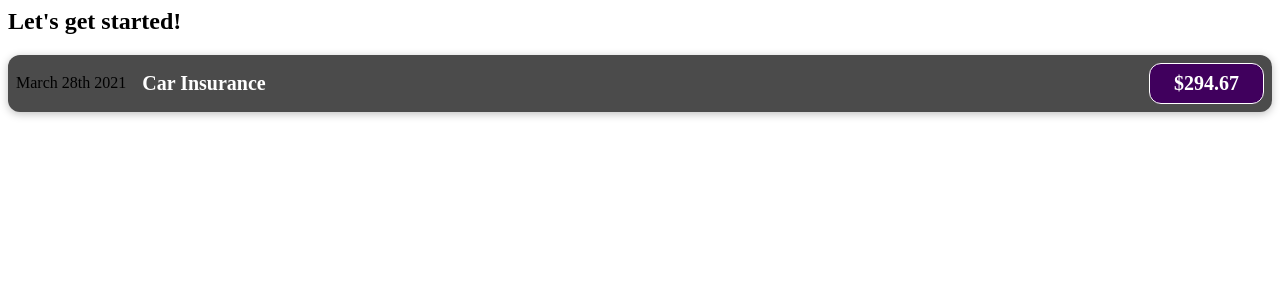
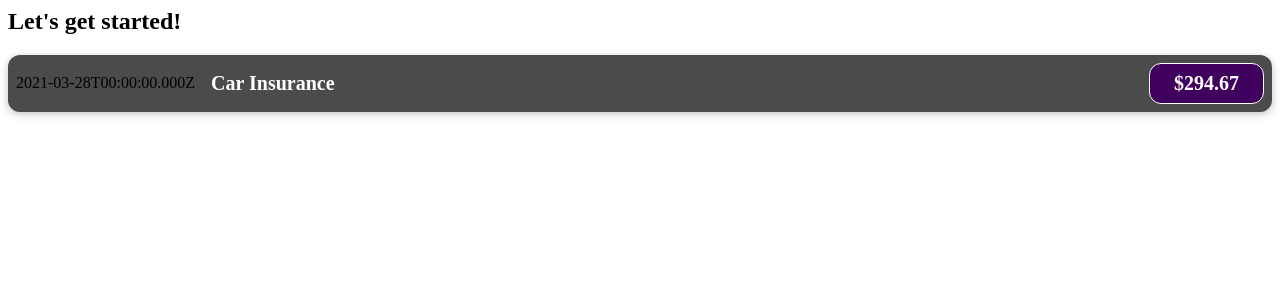
Before and after one commit to ajiajith001/react-tranining-expensive-tracker, a React (Create React App) app: page / in a window 1280 px wide. Shown: the top 300 px of the page. Built offline with nearby package versions, Linux system fonts and the light colour scheme.

Commit message:
moved the hardcoded values to const variables

```diff
--- a/src/components/ExpenseItem.js
+++ b/src/components/ExpenseItem.js
@@ -3,12 +3,16 @@
 import './ExpenseItem.css';
 
 function ExpenseItem() {
+  const expenseDate = new Date(2021, 2, 28);
+  const expenseTitle = 'Car Insurance';
+  const expenseAmount = 294.67;
+
   return (
     <div className="expense-item">
-      <div>March 28th 2021</div>
+      <div>{expenseDate.toISOString()}</div>
       <div className="expense-item__description">
-        <h2>Car Insurance</h2>
-        <div className="expense-item__price">$294.67</div>
+        <h2>{expenseTitle}</h2>
+        <div className="expense-item__price">${expenseAmount}</div>
       </div>
     </div>
   );
```
